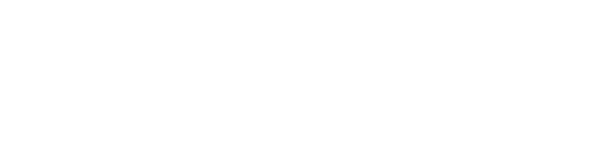
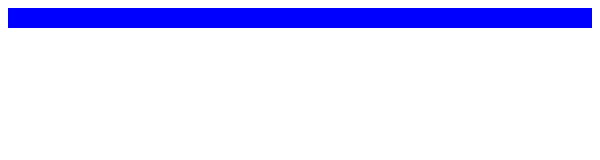
Before and after one commit to callenid/classweb2023, a plain HTML site: page calandra.html in a window 600 px wide. Drawn offline with Linux system fonts and the light colour scheme.

Commit message:
code media query

```diff
--- a/calandra.html
+++ b/calandra.html
@@ -4,7 +4,26 @@
 		<meta charset="UTF-8" />
 		<meta http-equiv="X-UA-Compatible" content="IE=edge" />
 		<meta name="viewport" content="width=device-width, initial-scale=1.0" />
-		<title>Document</title>
+		<title>CSS2</title>
+		<style>
+			/* CSS untuk layar dengan lebar lebih dari 600px */
+			@media only screen and (min-width: 600px) {
+				.container {
+					padding: 20px;
+					background-color: green;
+				}
+			}
+
+			/* CSS untuk layar dengan lebar kurang dari atau sama dengan 600px */
+			@media only screen and (max-width: 600px) {
+				.container {
+					padding: 10px;
+					background-color: blue;
+				}
+			}
+		</style>
 	</head>
-	<body></body>
+	<body>
+		<div class="container"></div>
+	</body>
 </html>
```
